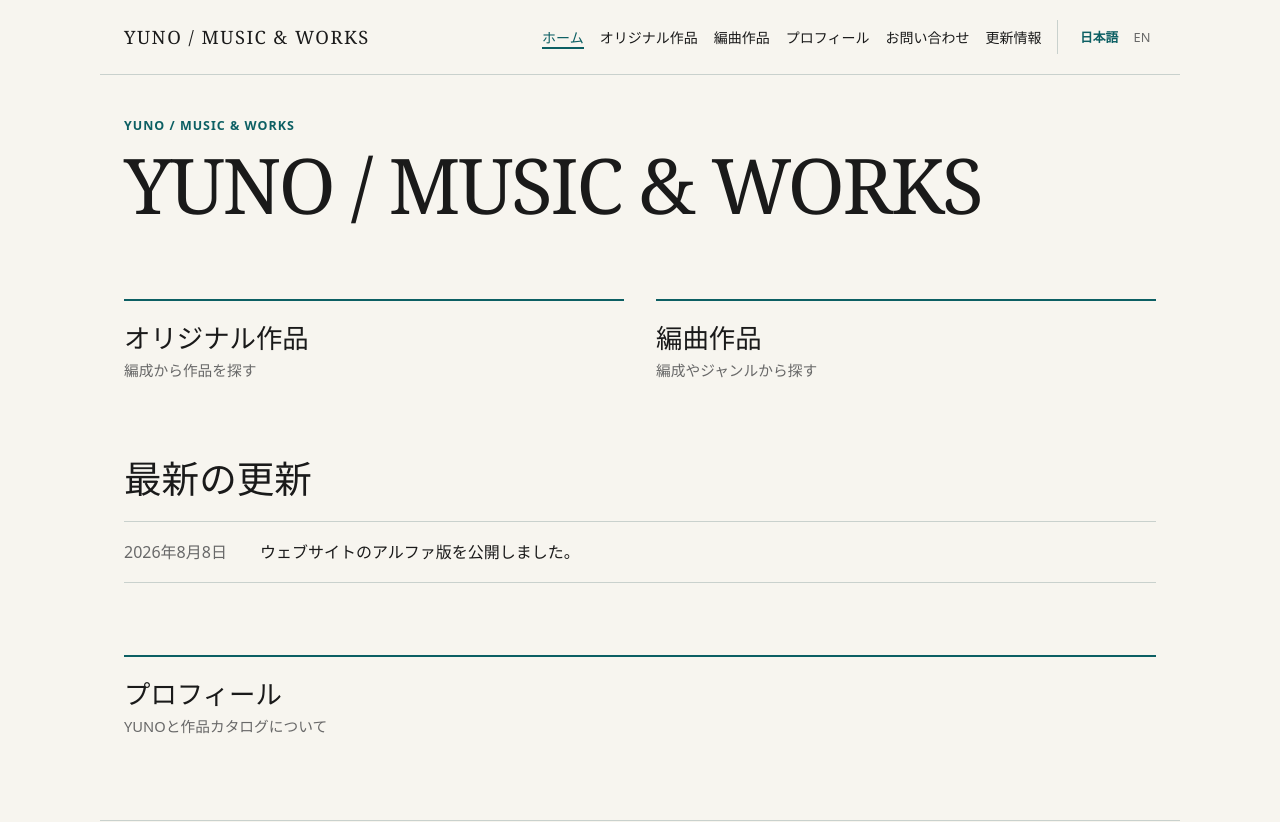
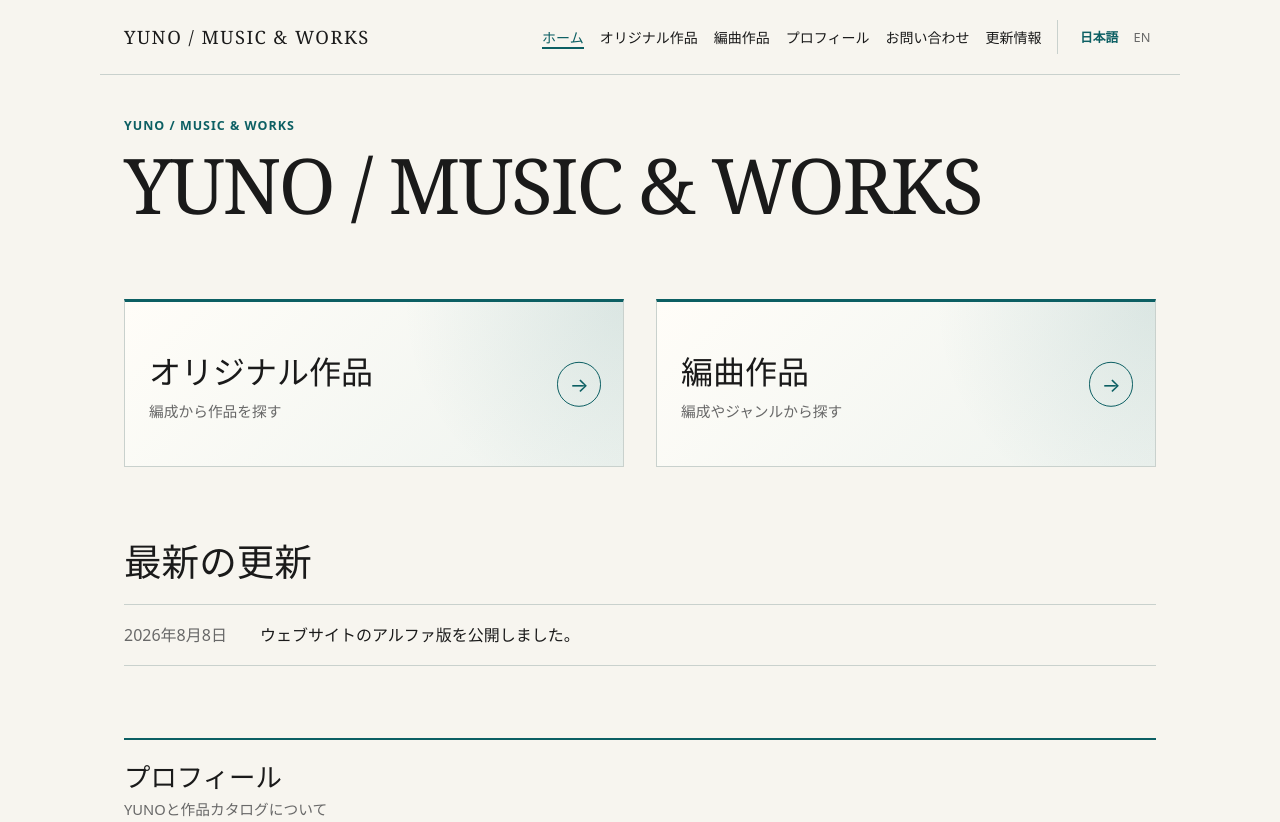
Before and after one commit to rioriu/yuno-music-works, a website: page index.html in a window 1280 px wide. Shown: the top 822 px of the page. Drawn offline with Linux system fonts and the light colour scheme.

Commit message:
Style home work links as buttons

```diff
--- a/assets/css/styles.css
+++ b/assets/css/styles.css
@@ -34,6 +34,13 @@ a:focus-visible,button:focus-visible,select:focus-visible{outline:3px solid var(
 .entry-link{display:block;border-top:2px solid var(--accent);padding-top:1rem;color:var(--text);text-decoration:none}
 .entry-link strong{display:block;font:1.65rem var(--serif)}
 .entry-link span{color:var(--muted);font-size:.92rem}
+.intro-grid .entry-link{position:relative;display:flex;flex-direction:column;justify-content:center;min-height:10.5rem;padding:1.5rem 5rem 1.5rem 1.5rem;border:1px solid var(--rule);border-top:3px solid var(--accent);background:radial-gradient(circle at 100% 0%,rgba(12,95,99,.1),transparent 42%),linear-gradient(135deg,#fffdf8 0%,#eef3ef 100%);overflow:hidden;transition:transform .18s ease,background-color .18s ease,border-color .18s ease,box-shadow .18s ease}
+.intro-grid .entry-link:after{content:'→';position:absolute;top:50%;right:1.35rem;display:grid;place-items:center;width:2.65rem;height:2.65rem;border:1px solid var(--accent);border-radius:50%;color:var(--accent);font-size:1.25rem;line-height:1;transform:translateY(-50%);transition:background-color .18s ease,color .18s ease,transform .18s ease}
+.intro-grid .entry-link:hover{opacity:1;border-color:var(--accent);background:radial-gradient(circle at 100% 0%,rgba(12,95,99,.18),transparent 45%),linear-gradient(135deg,#fffdf8 0%,#e5efeb 100%);box-shadow:0 1rem 2rem rgba(26,26,26,.1);transform:translateY(-.3rem)}
+.intro-grid .entry-link:hover:after{background:var(--accent);color:var(--bg);transform:translateY(-50%) translateX(.15rem)}
+.intro-grid .entry-link:active{transform:translateY(-.05rem)}
+.intro-grid .entry-link strong{margin-bottom:.45rem;font-size:clamp(1.5rem,2.7vw,2rem)}
+.intro-grid .entry-link span{line-height:1.5}
 .text-link{font-weight:600}
 .updates{border-top:1px solid var(--rule)}
 .update{display:grid;grid-template-columns:7.5rem 1fr;gap:1rem;padding:1rem 0;border-bottom:1px solid var(--rule)}
```
